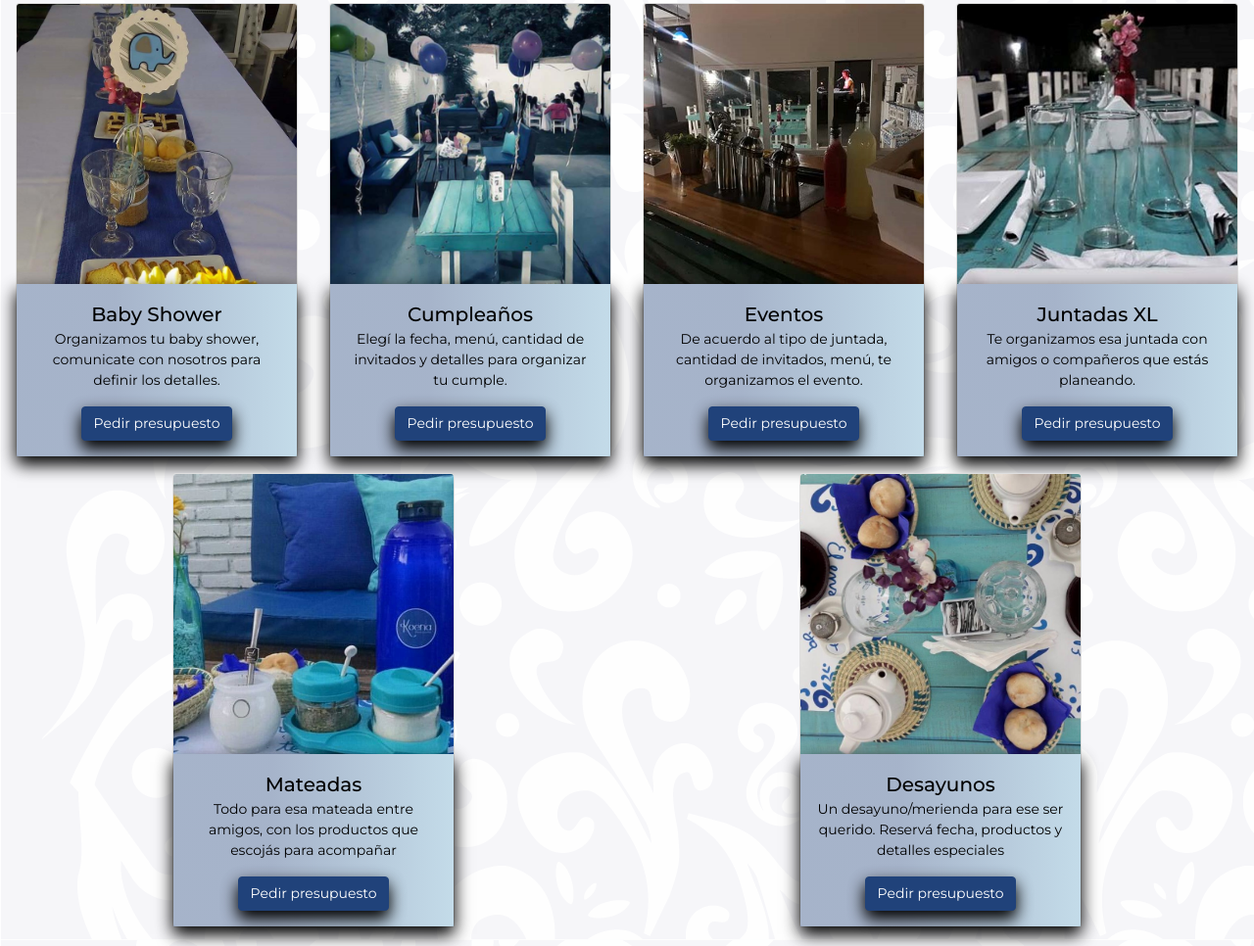
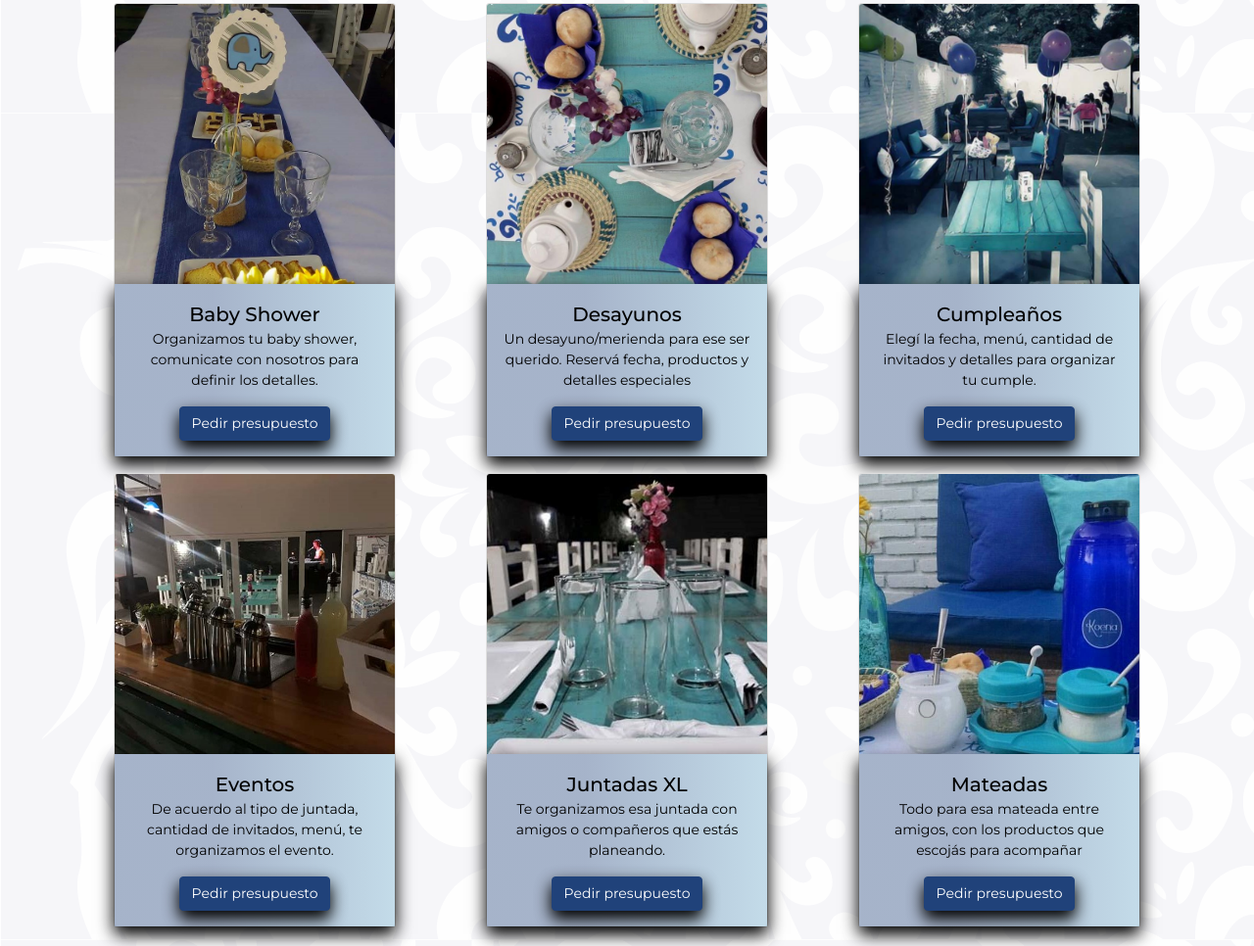
Before and after one commit to girasoles123/coderhouse-dweb, a website: page pages/eventos.html in a window 1280 px wide. Shown: the part 899-1865 px from the top of the page at 98% size. Drawn offline with nearby package versions, Linux system fonts and the light colour scheme.

Commit message:
commit entrega final

```diff
--- a/pages/eventos.html
+++ b/pages/eventos.html
@@ -9,8 +9,8 @@
     <meta name="keywords" content="casa de té, blends, té en hebras, café, tisanas, capucino, tortas, tartas, sandwichs, bebidas frescas, smoothies, mate, pan casero, artesanal, ambiente armonioso, familiar, amigos, juntadas, babyshower, cumpleaños, eventos">
     <meta property="og:type" content="website">
     <meta property="og:title" content="Koena Blends and Cofee-Eventos">
-    <meta property="og:url" content="www.">
-    <meta property="og:image" content="www.">
+    <meta property="og:url" content="https://koenablends.netlify.app/">
+    <meta property="og:image" content="https://koenablends.netlify.app/img/logocompleto.png">
     <meta property="og:description" content="Casa de té diseñada al aire libre: ambiente armonioso, buena música y excelente atención. Especialidades artesanales, pan casero, tés en hebras, blends de autor, café o bebidas frescas, jugos o smoothies. Los servicios de eventos para celebrar cumpleaños, juntadas entre amigos, baby showers, mateadas o desayunos y meriendas especiales.">
     <!--Bootstrap-->
     <link href="https://cdn.jsdelivr.net/npm/bootstrap@5.0.2/dist/css/bootstrap.min.css" rel="stylesheet" integrity="sha384-EVSTQN3/azprG1Anm3QDgpJLIm9Nao0Yz1ztcQTwFspd3yD65VohhpuuCOmLASjC" crossorigin="anonymous">
@@ -42,7 +42,6 @@
             <!--grilla bootstrap-->
             <div class="container">
                 <div class="row">
-
                     <div class="col-lg-2 col-md-2 col-sm-0">
                     </div>
 
@@ -125,7 +124,10 @@
                 <h2>Escribinos para pedir tu presupuesto</h2>
                 <p> Comunicate para definir detalles de tu evento. Nos comunicaremos en brevedad con vos.</p>
             </div>
-            <div class="tarjetas" >
+
+            <div class="container">
+                <div class="row" d-flex align-items-center>
+                    <div class="col-lg-4 col-md-6 col-sm-12 d-flex justify-content-md-center justify-content-sm-center justify-content-xs-center">
                         <div class="card mb-3" style="width: 18rem;">
                             <img src="../img/babyshower.jpg" class="card-img-top" alt="Baby Shower">
                             <div class="card-body">
@@ -134,43 +136,8 @@
                                 <a href="#" class="btn btn-primary">Pedir presupuesto</a>
                             </div>
                         </div>
-
-                <div class="card mb-3" style="width: 18rem;">
-                    <img src="../img/cumpleaños.jpg" class="card-img-top" alt="Cumpleaños">
-                    <div class="card-body">
-                        <h3 class="Card title">Cumpleaños</h3>
-                        <p class="card-text">Elegí la fecha, menú, cantidad de invitados y detalles para organizar tu cumple.</p>
-                        <a href="#" class="btn btn-primary">Pedir presupuesto</a>
                     </div>
-                </div>
-
-                <div class="card mb-3" style="width: 18rem;">
-                    <img src="../img/eventos img.jpg" class="card-img-top" alt="Eventos">
-                    <div class="card-body">
-                        <h3 class="Card title">Eventos</h3>
-                        <p class="card-text">De acuerdo al tipo de juntada, cantidad de invitados, menú, te organizamos el evento.</p>
-                        <a href="#" class="btn btn-primary">Pedir presupuesto</a>
-                    </div>
-                </div>
-
-                <div class="card  mb-3" style="width: 18rem;">
-                    <img src="../img/juntadasimg.jpg" class="card-img-top" alt="Juntadas XL">
-                    <div class="card-body">
-                        <h3 class="Card title">Juntadas XL</h3>
-                        <p class="card-text">Te organizamos esa juntada con amigos o compañeros que estás planeando.</p>
-                        <a href="#" class="btn btn-primary">Pedir presupuesto</a>
-                    </div>
-                </div>
-
-                <div class="card  mb-3" style="width: 18rem;">
-                    <img src="../img/mateadas.jpg" class="card-img-top" alt="Mateadas">
-                    <div class="card-body">
-                        <h3 class="Card title">Mateadas</h3>
-                        <p class="card-text">Todo para esa mateada entre amigos, con los productos que escojás para acompañar</p>
-                        <a href="#" class="btn btn-primary">Pedir presupuesto</a>
-                    </div>
-                </div>
-
+                    <div class="col-lg-4 col-md-6 col-sm-12 d-flex justify-content-md-center justify-content-sm-center justify-content-xs-center">
                         <div class="card  mb-3" style="width: 18rem;">
                             <img src="../img/desayunos especiales img.jpg" class="card-img-top" alt="Desayunos especiales">
                             <div class="card-body">
@@ -180,7 +147,48 @@
                             </div>
                         </div>
                     </div>
-
+                    <div class="col-lg-4 col-md-6 col-sm-12 d-flex justify-content-md-center justify-content-sm-center justify-content-xs-center">
+                        <div class="card mb-3" style="width: 18rem;">
+                                <img src="../img/cumpleaños.jpg" class="card-img-top" alt="Cumpleaños">
+                                <div class="card-body">
+                                    <h3 class="Card title">Cumpleaños</h3>
+                                    <p class="card-text">Elegí la fecha, menú, cantidad de invitados y detalles para organizar tu cumple.</p>
+                                    <a href="#" class="btn btn-primary">Pedir presupuesto</a>
+                                </div>
+                        </div>
+                    </div>
+                    <div class="col-lg-4 col-md-6 col-sm-12 d-flex justify-content-md-center justify-content-sm-center justify-content-xs-center">
+                        <div class="card mb-3" style="width: 18rem;">
+                            <img src="../img/eventos img.jpg" class="card-img-top" alt="Eventos">
+                            <div class="card-body">
+                                <h3 class="Card title">Eventos</h3>
+                                <p class="card-text">De acuerdo al tipo de juntada, cantidad de invitados, menú, te organizamos el evento.</p>
+                                <a href="#" class="btn btn-primary">Pedir presupuesto</a>
+                            </div>
+                        </div>
+                    </div>
+                    <div class="col-lg-4 col-md-6 col-sm-12 d-flex justify-content-md-center justify-content-sm-center justify-content-xs-center">
+                        <div class="card  mb-3" style="width: 18rem;">
+                            <img src="../img/juntadasimg.jpg" class="card-img-top" alt="Juntadas XL">
+                            <div class="card-body">
+                                <h3 class="Card title">Juntadas XL</h3>
+                                <p class="card-text">Te organizamos esa juntada con amigos o compañeros que estás planeando.</p>
+                                <a href="#" class="btn btn-primary">Pedir presupuesto</a>
+                            </div>
+                        </div>
+                    </div>
+                    <div class="col-lg-4 col-md-6 col-sm-12 d-flex justify-content-md-center justify-content-sm-center justify-content-xs-center">
+                        <div class="card  mb-3" style="width: 18rem;">
+                            <img src="../img/mateadas.jpg" class="card-img-top" alt="Mateadas">
+                            <div class="card-body">
+                                <h3 class="Card title">Mateadas</h3>
+                                <p class="card-text">Todo para esa mateada entre amigos, con los productos que escojás para acompañar</p>
+                                <a href="#" class="btn btn-primary">Pedir presupuesto</a>
+                            </div>
+                        </div>
+                    </div>
+                </div>
+            </div>
         </main>
 
         <footer class="pie">
@@ -202,13 +210,10 @@
                 </div>
             </div>
         </footer>
-
-    </div>
-
     <!--Bootstrap-->
     <script src="https://cdn.jsdelivr.net/npm/bootstrap@5.0.2/dist/js/bootstrap.bundle.min.js"
         integrity="sha384-MrcW6ZMFYlzcLA8Nl+NtUVF0sA7MsXsP1UyJoMp4YLEuNSfAP+JcXn/tWtIaxVXM"
         crossorigin="anonymous"></script>
-
+    </div>
 </body>
 </html>
--- a/scss/components/_eventos.scss
+++ b/scss/components/_eventos.scss
@@ -28,15 +28,10 @@
         font-weight: 600;
         }
     }
-    .tarjetas{
-        display: flex;
-        justify-content:space-around;
-        align-items: center;
-        flex-wrap: wrap;
-
     .card-body{
         background: linear-gradient(90deg, rgba(32,66,122,0.4) 35%, rgba(58,137,182,0.3) 100%);
         box-shadow: 0 8px 16px 0 nth($paleta-colores, 4), 0 6px 20px 0 rgba(0,0,0,0.19);
+
         h3{
             font-size: 20px;
             color: nth($paleta-colores, 4);
@@ -61,4 +56,3 @@
         }
     }
 }
-}
```
Also changed, not shown: index.html (+3 -3 lines), pages/contacto.html (+2 -2 lines), pages/galería.html (+2 -2 lines), pages/productos.html (+2 -2 lines), css/estilos.css. Lines whose indentation alone changed are shown as unchanged.
